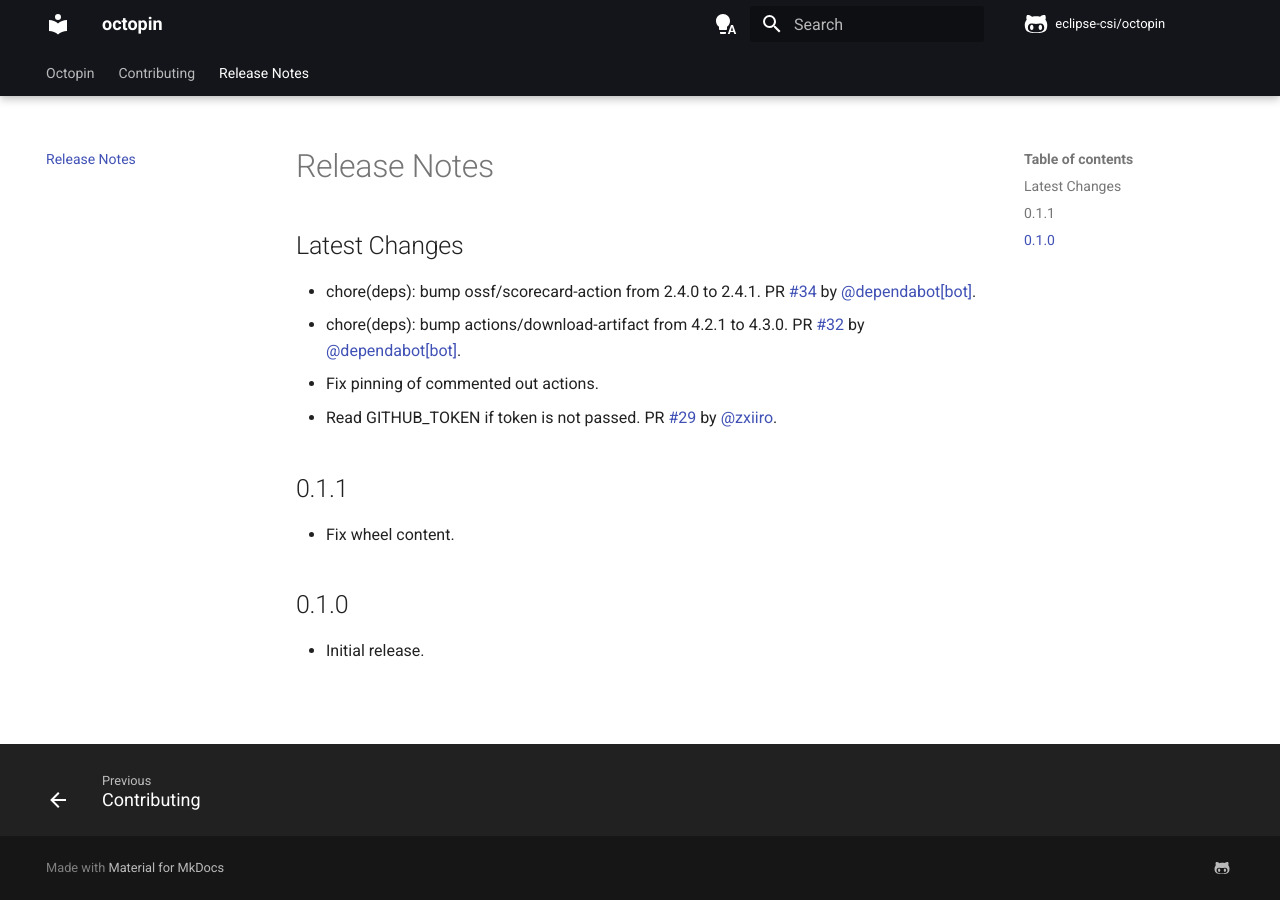
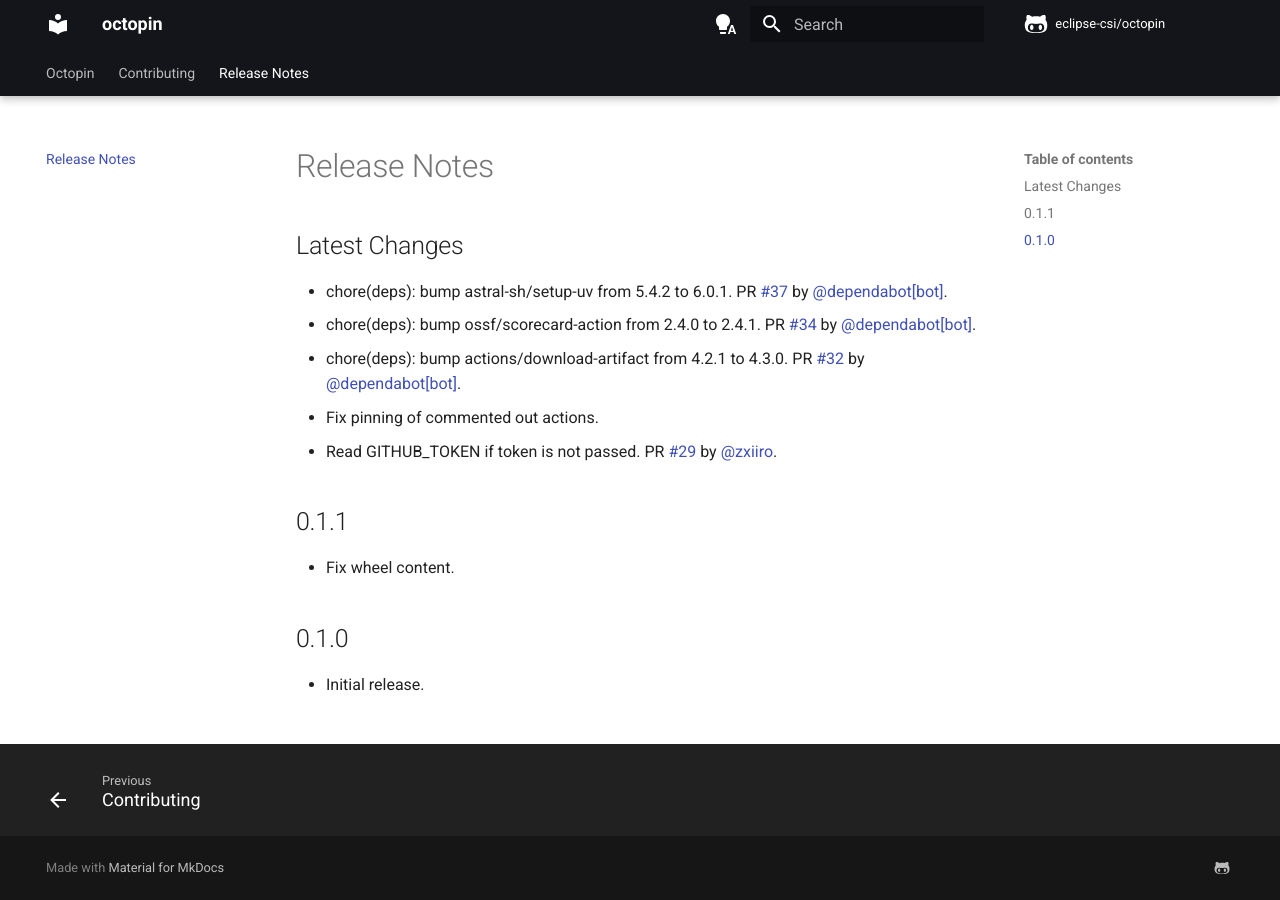
Before and after one commit to eclipse-csi/octopin, an MkDocs documentation site: the page built from docs/release-notes.md, in a window 1280 px wide. Built offline with MkDocs 1.6.1 and Material for MkDocs 9.7.7, drawn with Linux system fonts in a browser that asks for light colours; comment, search, counter and statistics services are not loaded.

Commit message:
📝 Update release notes
[skip ci]

```diff
--- a/docs/release-notes.md
+++ b/docs/release-notes.md
@@ -2,6 +2,7 @@
 
 ## Latest Changes
 
+* chore(deps): bump astral-sh/setup-uv from 5.4.2 to 6.0.1. PR [#37](https://github.com/eclipse-csi/octopin/pull/37) by [@dependabot[bot]](https://github.com/apps/dependabot).
 * chore(deps): bump ossf/scorecard-action from 2.4.0 to 2.4.1. PR [#34](https://github.com/eclipse-csi/octopin/pull/34) by [@dependabot[bot]](https://github.com/apps/dependabot).
 * chore(deps): bump actions/download-artifact from 4.2.1 to 4.3.0. PR [#32](https://github.com/eclipse-csi/octopin/pull/32) by [@dependabot[bot]](https://github.com/apps/dependabot).
 * Fix pinning of commented out actions.
```
